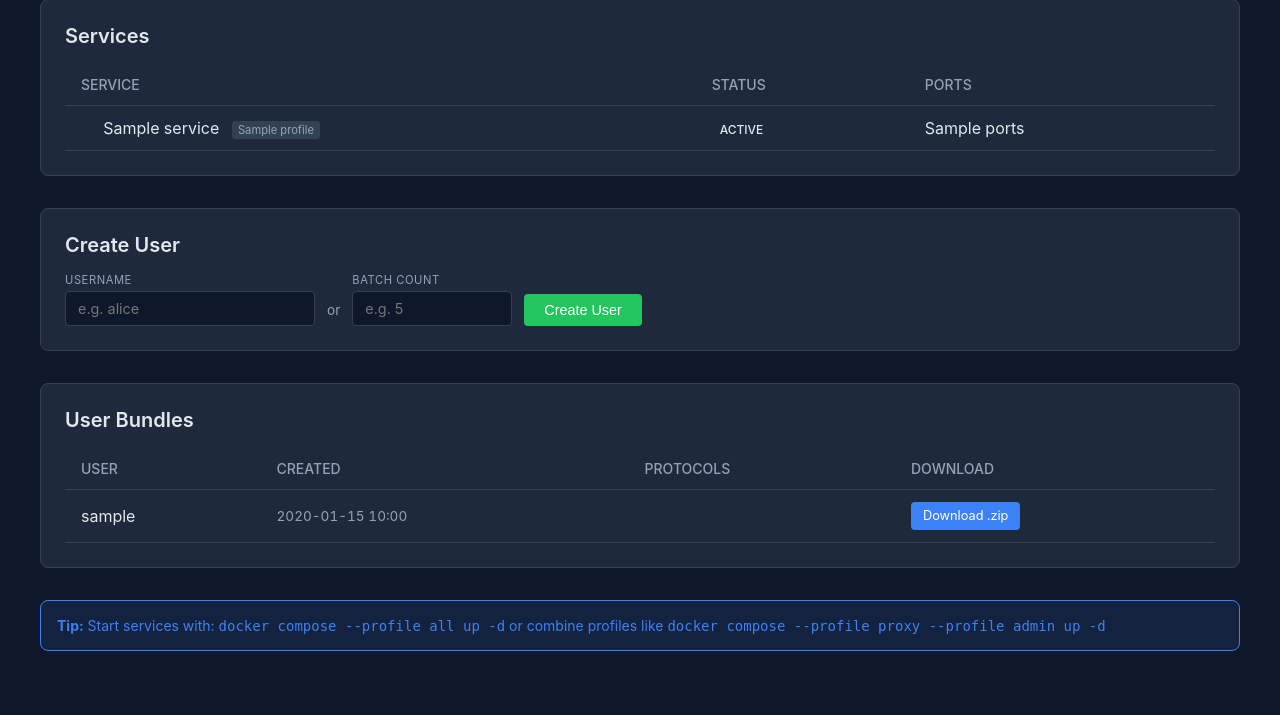
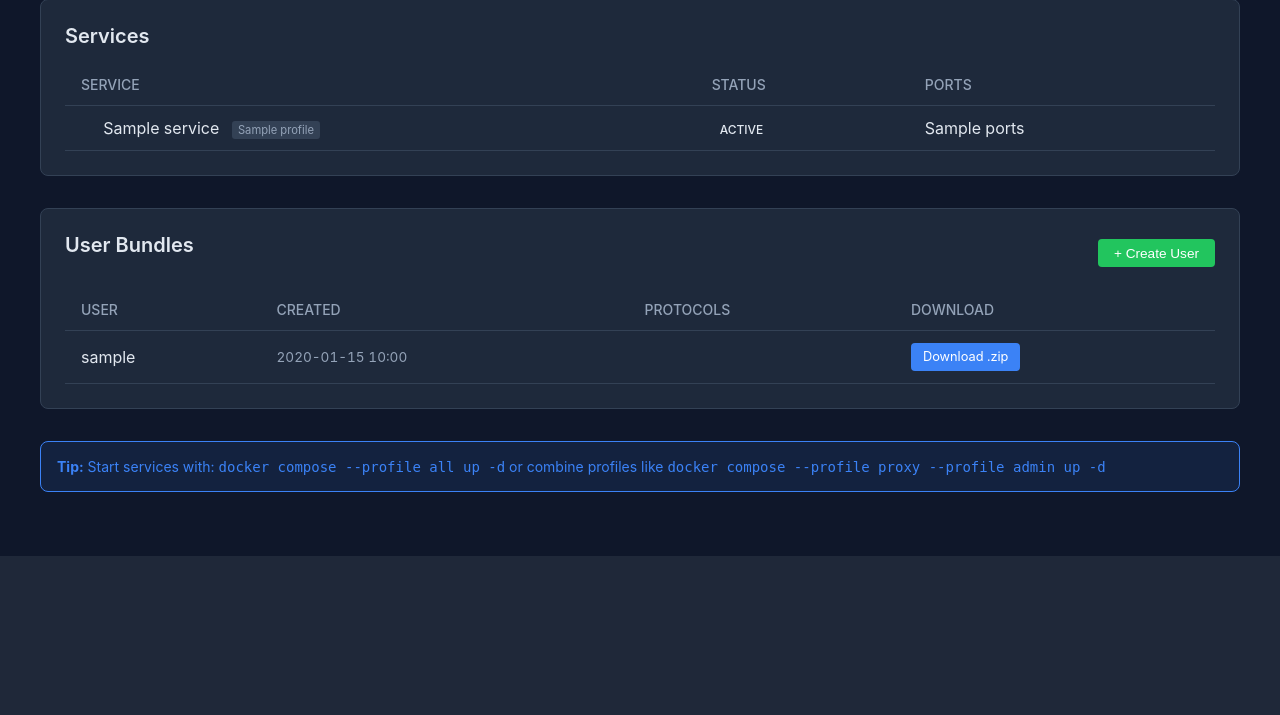
Before and after one commit to shayanb/MoaV, a FastAPI app: template admin/templates/dashboard.html in a window 1280 px wide. Shown: the part 260-975 px from the top of the page. After the commit the page ends 816 px from the top, so only its background shows below. Run offline with FastAPI, Linux system fonts and the light colour scheme; the template is opened without the code that fills it: most values are stand-ins (such as "Sample title", 1, 10 or a date in 2020).

Commit message:
bugfix qrencode, better add user flow from dashboard

```diff
--- a/admin/main.py
+++ b/admin/main.py
@@ -399,17 +399,14 @@ async def create_user(request: Request, _: str = Depends(verify_auth)):
     body = await request.json()
     name = body.get("username", "").strip()
     batch = int(body.get("batch", 0))
-    prefix = body.get("prefix", "user").strip()
 
     # Validate inputs
-    if not name and batch <= 0:
-        raise HTTPException(status_code=400, detail="Provide 'username' or 'batch' count")
-    if name and not re.match(r'^[a-zA-Z0-9_-]+$', name):
+    if not name:
+        raise HTTPException(status_code=400, detail="Username is required")
+    if not re.match(r'^[a-zA-Z0-9_-]+$', name):
         raise HTTPException(status_code=400, detail="Invalid username. Use only letters, numbers, underscores, and hyphens.")
     if batch > 50:
         raise HTTPException(status_code=400, detail="Batch count cannot exceed 50")
-    if prefix and not re.match(r'^[a-zA-Z0-9_-]+$', prefix):
-        raise HTTPException(status_code=400, detail="Invalid prefix")
 
     # Check script exists
     if not USER_ADD_SCRIPT.exists():
@@ -418,11 +415,10 @@ async def create_user(request: Request, _: str = Depends(verify_auth)):
     # Build command
     cmd = ["bash", str(USER_ADD_SCRIPT)]
     if batch > 0:
-        cmd += ["--batch", str(batch)]
-        if prefix and prefix != "user":
-            cmd += ["--prefix", prefix]
+        # Batch mode: username becomes prefix → alice_01, alice_02, ...
+        cmd += ["--batch", str(batch), "--prefix", name]
     else:
-        # Check if user already exists
+        # Single user mode
         bundle_path = get_bundle_path()
         if (bundle_path / name).exists():
             raise HTTPException(status_code=409, detail=f"User '{name}' already exists")
@@ -444,7 +440,7 @@ async def create_user(request: Request, _: str = Depends(verify_auth)):
         "success": result.returncode == 0,
         "output": result.stdout,
         "errors": result.stderr if result.returncode != 0 else "",
-        "username": name if name else f"{prefix} (batch {batch})",
+        "username": name if batch <= 0 else f"{name} (batch {batch})",
     }
 
 
--- a/admin/templates/dashboard.html
+++ b/admin/templates/dashboard.html
@@ -206,27 +206,51 @@
         .download-btn:hover {
             opacity: 0.85;
         }
-        .create-user-form {
+        .section-header {
+            display: flex;
+            justify-content: space-between;
+            align-items: center;
+            margin-bottom: 1rem;
+        }
+        .toggle-create-btn {
+            background: var(--success);
+            color: white;
+            border: none;
+            padding: 0.4rem 1rem;
+            border-radius: 0.25rem;
+            cursor: pointer;
+            font-size: 0.85rem;
+            font-weight: 500;
+        }
+        .toggle-create-btn:hover { opacity: 0.9; }
+        .create-panel {
+            display: none;
+            background: var(--bg);
+            border: 1px solid var(--border);
+            border-radius: 0.375rem;
+            padding: 1rem 1.25rem;
+            margin-bottom: 1.25rem;
+        }
+        .create-panel.open { display: block; }
+        .create-form {
             display: flex;
             gap: 0.75rem;
             align-items: flex-end;
             flex-wrap: wrap;
         }
-        .create-user-form input {
-            background: var(--bg);
+        .create-form input[type="text"],
+        .create-form input[type="number"] {
+            background: var(--card);
             border: 1px solid var(--border);
             color: var(--text);
             padding: 0.5rem 0.75rem;
             border-radius: 0.25rem;
             font-size: 0.9rem;
             font-family: inherit;
-            min-width: 160px;
+            width: 180px;
         }
-        .create-user-form input:focus {
-            outline: none;
-            border-color: var(--accent);
-        }
-        .create-user-form label {
+        .create-form input:focus { outline: none; border-color: var(--accent); }
+        .create-form label.field-label {
             display: block;
             color: var(--text-muted);
             font-size: 0.7rem;
@@ -234,7 +258,21 @@
             text-transform: uppercase;
             letter-spacing: 0.05em;
         }
-        .create-btn {
+        .batch-toggle {
+            display: flex;
+            align-items: center;
+            gap: 0.4rem;
+            padding-bottom: 0.35rem;
+            cursor: pointer;
+            color: var(--text-muted);
+            font-size: 0.85rem;
+            user-select: none;
+        }
+        .batch-toggle input[type="checkbox"] {
+            accent-color: var(--accent);
+            cursor: pointer;
+        }
+        .submit-btn {
             background: var(--success);
             color: white;
             border: none;
@@ -244,10 +282,10 @@
             font-size: 0.9rem;
             font-weight: 500;
         }
-        .create-btn:hover { opacity: 0.9; }
-        .create-btn:disabled { opacity: 0.5; cursor: not-allowed; }
+        .submit-btn:hover { opacity: 0.9; }
+        .submit-btn:disabled { opacity: 0.5; cursor: not-allowed; }
         .create-result {
-            margin-top: 1rem;
+            margin-top: 0.75rem;
             padding: 0.75rem 1rem;
             border-radius: 0.25rem;
             font-size: 0.8rem;
@@ -267,11 +305,6 @@
             background: rgba(239, 68, 68, 0.1);
             border: 1px solid var(--error);
             color: var(--error);
-        }
-        .create-or {
-            color: var(--text-muted);
-            font-size: 0.85rem;
-            padding-bottom: 0.5rem;
         }
         .spinner {
             display: inline-block;
@@ -430,28 +463,31 @@
         </div>
         {% endif %}
 
-        <!-- Create User Section -->
+        <!-- User Bundles Section -->
         <div class="card" style="margin-bottom: 2rem;">
-            <h2>Create User</h2>
-            <form id="create-user-form" class="create-user-form" onsubmit="return createUser(event)">
+            <div class="section-header">
+                <h2>User Bundles</h2>
+                <button class="toggle-create-btn" onclick="toggleCreatePanel()">+ Create User</button>
+            </div>
+            <div id="create-panel" class="create-panel">
+                <form class="create-form" onsubmit="return createUser(event)">
                     <div>
-                    <label>Username</label>
+                        <label class="field-label">Username</label>
                         <input type="text" id="new-username" pattern="[a-zA-Z0-9_\-]+"
-                           placeholder="e.g. alice" autocomplete="off">
+                               placeholder="e.g. alice" autocomplete="off" required>
                     </div>
-                <span class="create-or">or</span>
-                <div>
-                    <label>Batch Count</label>
-                    <input type="number" id="batch-count" min="1" max="50" placeholder="e.g. 5">
+                    <label class="batch-toggle">
+                        <input type="checkbox" id="batch-toggle" onchange="toggleBatch()">
+                        Batch
+                    </label>
+                    <div id="batch-options" style="display: none;">
+                        <label class="field-label">Count</label>
+                        <input type="number" id="batch-count" min="1" max="50" placeholder="5" style="width: 80px;">
                     </div>
-                <button type="submit" class="create-btn" id="create-btn">Create User</button>
+                    <button type="submit" class="submit-btn" id="create-btn">Create</button>
                 </form>
                 <div id="create-result" class="create-result"></div>
             </div>
-
-        <!-- User Bundles Section -->
-        <div class="card" style="margin-bottom: 2rem;">
-            <h2>User Bundles</h2>
             {% if all_users %}
             <table>
                 <thead>
@@ -499,17 +535,29 @@
         // Auto-refresh every 30 seconds
         setTimeout(() => location.reload(), 30000);
 
+        function toggleCreatePanel() {
+            const panel = document.getElementById('create-panel');
+            const btn = event.target;
+            panel.classList.toggle('open');
+            btn.textContent = panel.classList.contains('open') ? '- Close' : '+ Create User';
+        }
+
+        function toggleBatch() {
+            const checked = document.getElementById('batch-toggle').checked;
+            document.getElementById('batch-options').style.display = checked ? '' : 'none';
+            if (!checked) document.getElementById('batch-count').value = '';
+        }
+
         async function createUser(e) {
             e.preventDefault();
             const username = document.getElementById('new-username').value.trim();
-            const batch = parseInt(document.getElementById('batch-count').value) || 0;
+            const batchOn = document.getElementById('batch-toggle').checked;
+            const batch = batchOn ? (parseInt(document.getElementById('batch-count').value) || 0) : 0;
             const btn = document.getElementById('create-btn');
             const result = document.getElementById('create-result');
 
-            if (!username && !batch) {
-                alert('Enter a username or batch count');
-                return false;
-            }
+            if (!username) { alert('Enter a username'); return false; }
+            if (batchOn && batch < 1) { alert('Enter a batch count'); return false; }
 
             btn.disabled = true;
             btn.innerHTML = '<span class="spinner"></span>Creating...';
@@ -526,7 +574,6 @@
                 if (data.success) {
                     result.className = 'create-result success';
                     result.textContent = data.output || 'User created successfully';
-                    // Reload after 3s to show new user in table
                     setTimeout(() => location.reload(), 3000);
                 } else {
                     result.className = 'create-result error';
@@ -539,7 +586,7 @@
                 result.style.display = 'block';
             } finally {
                 btn.disabled = false;
-                btn.innerHTML = 'Create User';
+                btn.innerHTML = 'Create';
             }
             return false;
         }
```
Also changed, not shown: 1 other file. Lines whose indentation alone changed are shown as unchanged.
